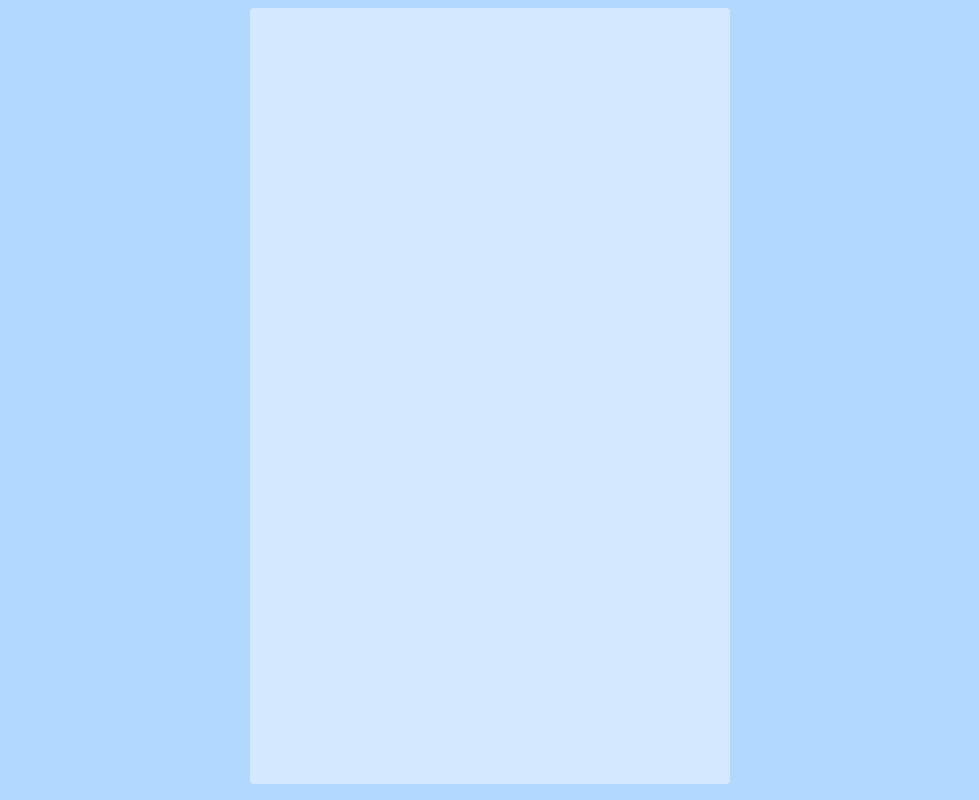
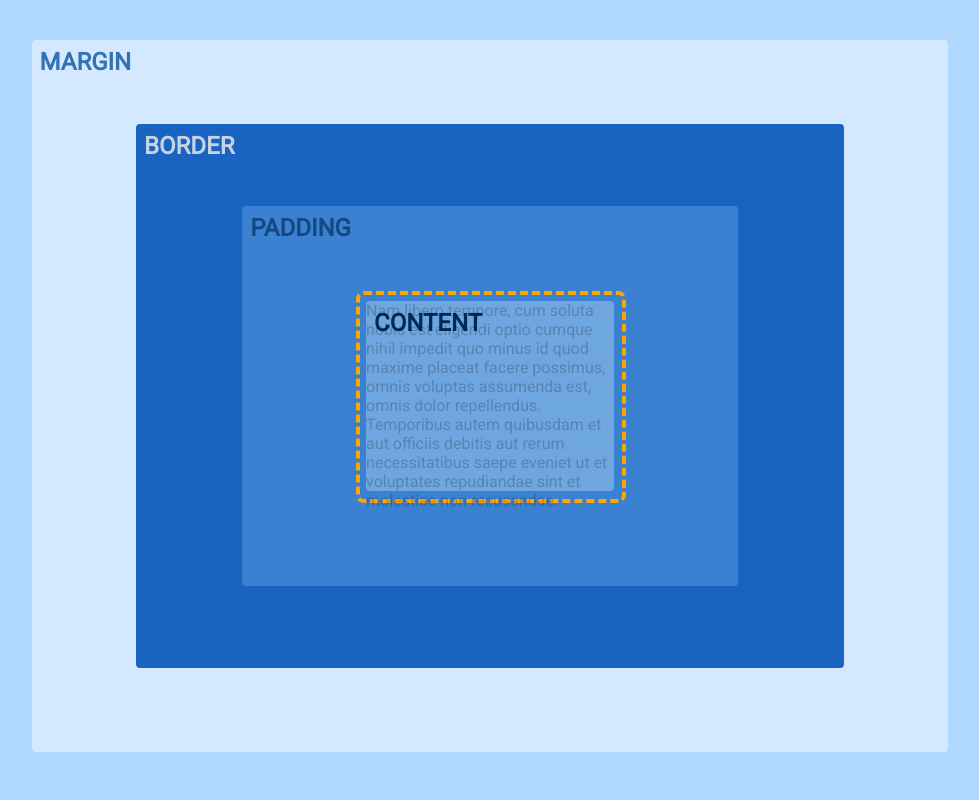
Before and after one commit to silvinodemedeiros/silvino-experiments, an Angular app: page / in a window 1280 px wide. Shown: the whole page, without its empty margins (150-1129 px from the left). Built offline with nearby package versions, Linux system fonts and the light colour scheme.

Commit message:
implements presentation sequence for video capture

```diff
--- a/src/app/app.component.css
+++ b/src/app/app.component.css
@@ -1,14 +1,5 @@
 p {
   font-family: Lato;
-}
-
-.wrapper {
-  position: relative;
-  width: 30rem;
-  height: 97vh;
-  border-radius: 4px;
-  background: rgb(212, 233, 255);
-  overflow: hidden;
 }
 
 .magical-panel-container {
--- a/src/app/app.component.html
+++ b/src/app/app.component.html
@@ -1,6 +1,99 @@
-<div class="wrapper">
-<!--  <div class="magical-panel-container flex-column-center">
+<div class="wrapper presentation-grid">
+  <!--  <div class="magical-panel-container flex-column-center">
     <a href="#" class="magical-button">Magical Button</a>
   </div> -->
+  <div
+    [ngClass]="{
+      content: true,
+      'no-padding': !padding,
+      'no-margin': !margin,
+      'no-border': !border
+    }"
+    id="content-container"
+  >
+    <h1>Hello, everyone!</h1>
+    <small>Armand Trousen, 08/09/2348, at 34:98</small>
+    <div class="content-body">
+      <div class="content-social">
+        <button
+          mat-fab
+          color="primary"
+          class="content-actions"
+          [title]="'Star Article'"
+        >
+          <mat-icon>&star;</mat-icon>
+        </button>
+        <button
+          mat-fab
+          color="primary"
+          class="content-actions"
+          [title]="'Mark as read'"
+        >
+          <mat-icon>&check;</mat-icon>
+        </button>
+        <button
+          mat-fab
+          color="primary"
+          class="content-actions"
+          [title]="'Remove Article'"
+        >
+          <mat-icon>&cross;</mat-icon>
+        </button>
+      </div>
+      <p>
+        At vero eos et accusamus et iusto odio dignissimos ducimus qui
+        blanditiis praesentium voluptatum deleniti atque corrupti quos dolores
+        et quas molestias excepturi sint occaecati cupiditate non provident.
+      </p>
+      <p>
+        Et harum quidem rerum facilis est et expedita distinctio. Nam libero tempore, cum soluta nobis est eligendi optio cumque nihil impedit quo minus id quod maxime placeat facere possimus, omnis voluptas assumenda est, omnis dolor repellendus.
+      </p>
+      <p>
+        Temporibus autem quibusdam et aut officiis debitis aut rerum necessitatibus saepe eveniet ut et voluptates repudiandae sint et molestiae non recusandae. Itaque earum rerum hic tenetur a sapiente delectus.
+      </p>
+    </div>
 
+  </div>
+
+  <div class="flex-column-center action padding">
+    <button
+      mat-raised-button
+      [color]="getColorByAttr('padding')"
+      (click)="toggleAttr('padding')"
+      [ngClass]="{
+        active: padding
+      }"
+    >
+      {{ padding ? '&check;' : '' }}
+      Padding
+    </button>
+  </div>
+
+  <div class="flex-column-center action container-margin">
+    <button
+      mat-raised-button
+      [color]="getColorByAttr('margin')"
+      (click)="toggleAttr('margin')"
+      [ngClass]="{
+        active: margin
+      }"
+    >
+      {{ margin ? '&check;' : '' }}
+      Margin
+    </button>
+  </div>
+
+  <div class="flex-column-center action border">
+    <button
+      mat-raised-button
+      [color]="getColorByAttr('border')"
+      (click)="toggleAttr('border')"
+      [ngClass]="{
+        active: border
+      }"
+    >
+      {{ border ? '&check;' : '' }}
+      Border
+    </button>
+  </div>
 </div>
--- a/src/app/app.component.ts
+++ b/src/app/app.component.ts
@@ -1,10 +1,46 @@
-import { Component } from '@angular/core';
+import { Component, OnInit } from '@angular/core';
+import { concat, timer } from 'rxjs';
+import { concatMap } from 'rxjs/operators';
+import { tap } from 'rxjs/operators';
 
 @Component({
   selector: 'my-app',
-  templateUrl: './app.component.html',
-  styleUrls: ['./gama-presentation.css'],
+  templateUrl: './box-model.html',
+  styleUrls: ['./box-model.css'],
+  //templateUrl: './app.component.html',
+  //styleUrls: ['./gama-presentation.css'],
 })
-export class AppComponent {
-  constructor() {}
+export class AppComponent implements OnInit {
+  margin = true;
+  padding = true;
+  border = true;
+
+  // box-model
+  indicatorValue = -1;
+  screenStage = 1;
+
+  toggleAttr(attr) {
+    this[attr] = !this[attr];
+  }
+
+  getColorByAttr(attr) {
+    return this[attr] ? 'accent' : 'primary';
+  }
+
+  setIndicator(x) {
+    this.indicatorValue = x;
+  }
+
+  constructor() {
+  }
+
+  ngOnInit() {
+    concat(
+      timer(3000).pipe(tap(() => this.screenStage = 2)),
+      timer(2000).pipe(tap(() => this.indicatorValue = 4)),
+      timer(2000).pipe(tap(() => this.indicatorValue = 3)),
+      timer(2000).pipe(tap(() => this.indicatorValue = 2)),
+      timer(2000).pipe(tap(() => this.indicatorValue = 1))
+    ).subscribe();
+  }
 }
--- /dev/null
+++ b/src/app/box-model.css
@@ -0,0 +1,129 @@
+* {
+  border-radius: 4px;
+}
+
+.wrapper {
+  position: relative;
+  width: 70%;
+  overflow: visible;
+}
+
+.box-example {
+  position: absolute;
+  top: 5.2rem;
+  left: 7.2rem;
+  width: 17.6rem;
+  height: 11.9rem;
+  border-color: rgb(52, 115, 179);
+  background: white;
+  border-style: solid;
+  border-right-width: 7.4rem;
+  border-left-width: 7.4rem;
+  border-top-width: 5rem;
+  border-bottom-width: 5rem;
+  opacity: 1;
+  padding: 5.9rem 8.7rem;
+  font-family: Roboto;
+}
+
+.box-example.stage-two {
+  opacity: 0;
+  animation: fadeOut 1s ease-in;
+}
+
+.content-example {
+  width: 100%;
+  height: 100%;
+  color: rgb(52, 115, 179);
+}
+
+@keyframes fadeOut {
+  from {
+    opacity: 1;
+  }
+  to {
+    opacity: 0;
+  }
+}
+
+.indicator {
+  position: absolute;
+  top: -10px;
+  left: -10px;
+  width: calc(100% + 14px);
+  height: calc(100% + 14px);
+  border-radius: 8px;
+  border: 4px dashed orange;
+}
+
+.wrapper:before {
+  content: 'Margin';
+  position: absolute;
+  top: 0.5rem;
+  left: 0.5rem;
+  text-transform: uppercase;
+  color: rgb(52, 115, 179);
+  font-weight: bold;
+  font-size: 1.5rem;
+}
+
+.padding-container {
+  position: relative;
+  width: 80%;
+  height: 80%;
+  background: rgb(27, 99, 192);
+  opacity: 1;
+}
+
+.padding-container:before {
+  content: 'Border';
+  position: absolute;
+  top: 0.5rem;
+  left: 0.5rem;
+  text-transform: uppercase;
+  color: rgb(198, 211, 226);
+  font-weight: bold;
+  font-size: 1.5rem;
+}
+
+.border-container {
+  position: relative;
+  width: 70%;
+  height: 70%;
+  background: rgb(58, 129, 209);
+  opacity: 1;
+}
+
+.border-container:before {
+  content: 'Padding';
+  position: absolute;
+  top: 0.5rem;
+  left: 0.5rem;
+  text-transform: uppercase;
+  color: rgb(21, 72, 129);
+  font-weight: bold;
+  font-size: 1.5rem;
+}
+
+.content-container {
+  position: relative;
+  width: 50%;
+  height: 50%;
+  background: rgb(110, 166, 223);
+  opacity: 1;
+}
+
+.content-container:before {
+  content: 'Content';
+  position: absolute;
+  top: 0.5rem;
+  left: 0.5rem;
+  text-transform: uppercase;
+  color: rgb(1, 42, 88);
+  font-weight: bold;
+  font-size: 1.5rem;
+}
+
+.content-container span {
+  opacity: 0.2;
+}
--- /dev/null
+++ b/src/app/box-model.html
@@ -0,0 +1,31 @@
+<div class="wrapper flex-column-center">
+
+  <ng-container>
+    <div class="indicator" *ngIf="indicatorValue == 1"></div>
+    <div class="padding-container flex-column-center">
+      <div class="indicator" *ngIf="indicatorValue == 2"></div>
+      <div class="border-container flex-column-center">
+        <div class="indicator" *ngIf="indicatorValue == 3"></div>
+        <div class="content-container">
+          <div class="indicator" *ngIf="indicatorValue == 4"></div>
+          <span>
+            Nam libero tempore, cum soluta nobis est eligendi optio cumque nihil impedit quo minus id quod maxime placeat facere possimus, omnis voluptas assumenda est, omnis dolor repellendus. Temporibus autem quibusdam et aut officiis debitis aut rerum necessitatibus saepe eveniet ut et voluptates repudiandae sint et molestiae non recusandae.
+          </span>
+        </div>
+      </div>
+    </div>
+  </ng-container>
+
+  <div
+    [ngClass]="{
+      'box-example': true,
+      'stage-two': screenStage == 2
+    }"
+  >
+    <div class="content-example">
+      Nam libero tempore, cum soluta nobis est eligendi optio cumque nihil impedit quo minus id quod maxime placeat facere possimus, omnis voluptas assumenda est, omnis dolor repellendus. Temporibus autem quibusdam et aut officiis debitis aut rerum necessitatibus saepe eveniet ut et voluptates repudiandae sint et molestiae non recusandae.
+    </div>
+  </div>
+
+
+</div>
--- a/src/app/gama-presentation.css
+++ b/src/app/gama-presentation.css
@@ -1,8 +1,88 @@
-.wrapper {
-  position: relative;
-  width: 30rem;
-  height: 97vh;
+.presentation-grid {
+  display: grid;
+  grid-template-rows: 1fr repeat(2, 3rem);
+  grid-template-columns: 1fr 1fr;
+  grid-template-areas:
+    'content content'
+    'padding container-margin'
+    'border border';
+  grid-gap: 1rem;
+}
+
+.action > button {
+  width: 100%;
+  height: 100%;
+  font-size: 1.25rem;
+  color: darkslategrey;
+}
+
+.padding button.active,
+.border button.active,
+.container-margin button.active {
+  color: white;
+}
+
+.content {
+  grid-area: content;
+  padding: 1rem;
+  border-top-right-radius: 4px;
+  border-top-left-radius: 4px;
+  color: rgb(81, 81, 189);
+  background: #b3d9ff;
+  border: 1px dashed rgb(131, 131, 184);
+}
+
+.content.no-padding,
+.content.no-padding * {
+  padding: 0;
+}
+
+.content.no-margin,
+.content.no-margin * {
+  margin: 0;
+}
+
+.content.no-border,
+.content.no-border * {
+  border: none;
+}
+
+.content-body {
+  margin: 1rem 0 0 0;
+}
+
+.content-social {
+  width: 3.5rem;
+  height: auto;
+  margin: 0 1rem 0 0;
+  padding: 1rem 1rem 0.5rem 1rem;
+  border: 1px solid rgb(138, 191, 245);
   border-radius: 4px;
-  background: rgb(212, 233, 255);
-  overflow: hidden;
+  float: left;
 }
+
+.content-actions {
+  margin: 0 0 1rem 0;
+  opacity: 0.7;
+}
+
+.content-actions:hover {
+  cursor: pointer;
+  opacity: 1;
+}
+
+.content p {
+  line-height: 1.5rem;
+}
+
+.padding {
+  grid-area: padding;
+}
+
+.container-margin {
+  grid-area: container-margin;
+}
+
+.border {
+  grid-area: border;
+}
--- a/src/index.html
+++ b/src/index.html
@@ -1 +1,5 @@
-<my-app class="flex-column-center">loading</my-app>
+<my-app class="flex-column-center"></my-app>
+
+<script src="https://cdnjs.cloudflare.com/ajax/libs/material-components-web/13.0.0/material-components-web.js"></script>
+<link href="https://cdnjs.cloudflare.com/ajax/libs/material-components-web/13.0.0/material-components-web.min.css"></link>
+<link href='https://fonts.googleapis.com/css?family=Roboto' rel='stylesheet'>
--- a/src/styles.css
+++ b/src/styles.css
@@ -1,6 +1,10 @@
 /* Add application styles & imports to this file! */
 
-@import "~@angular/material/prebuilt-themes/indigo-pink.css";
+@import '~@angular/material/prebuilt-themes/indigo-pink.css';
+
+* {
+  font-family: Roboto;
+}
 
 body {
   background: rgb(177, 216, 255);
@@ -12,3 +16,14 @@ body {
   justify-content: center;
   align-items: center;
 }
+
+.wrapper {
+  position: relative;
+  width: 30rem;
+  height: 85vh;
+  margin-top: 2rem;
+  padding: 1rem;
+  border-radius: 4px;
+  background: rgb(212, 233, 255);
+  overflow: hidden;
+}
```
